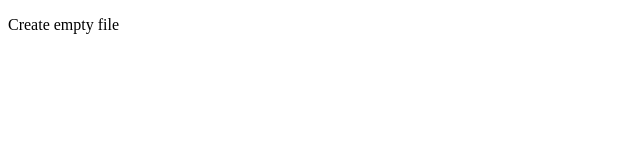
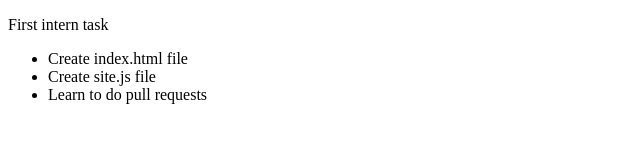
Before and after one commit to spalax/internship, a plain HTML site: page index.html in a window 1280 px wide. Shown: the whole page, without its empty margins (0-640 px from the left). Drawn offline with Linux system fonts and the light colour scheme.

Commit message:
add text

```diff
--- a/index.html
+++ b/index.html
@@ -6,6 +6,15 @@
 
 </head>
 <body>
-<p>Create empty file</p>
+<section>
+    <div class="task">
+        <p class="task__title">First intern task</p>
+        <ul class="task__list">
+            <li class="task__list__cell">Create index.html file</li>
+            <li class="task__list__cell">Create site.js file</li>
+            <li class="task__list__cell">Learn to do pull requests</li>
+        </ul>
+    </div>
+</section>
 </body>
 </html>
```
